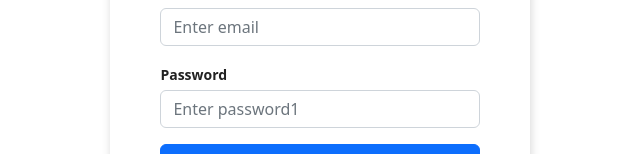
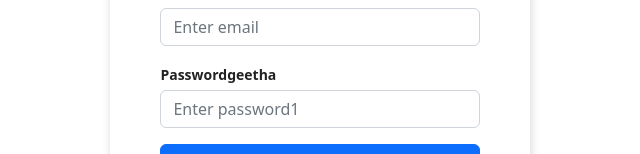
Before and after one commit to Gone-Kaveri/Project, a React (Create React App) app: page /containers/signu in a window 1280 px wide. Shown: the part 326-480 px from the top of the page, without its empty margins (320-960 px from the left). Built offline with nearby package versions, Linux system fonts and the light colour scheme.

Commit message:
password

```diff
--- a/src/containers/login.js
+++ b/src/containers/login.js
@@ -15,7 +15,7 @@ export default function (props) {
             />
           </div>
           <div className="form-group mt-3">
-            <label>Password</label>
+            <label>Passwordgeetha</label>
             <input
               type="password"
               className="form-control mt-1"
```
